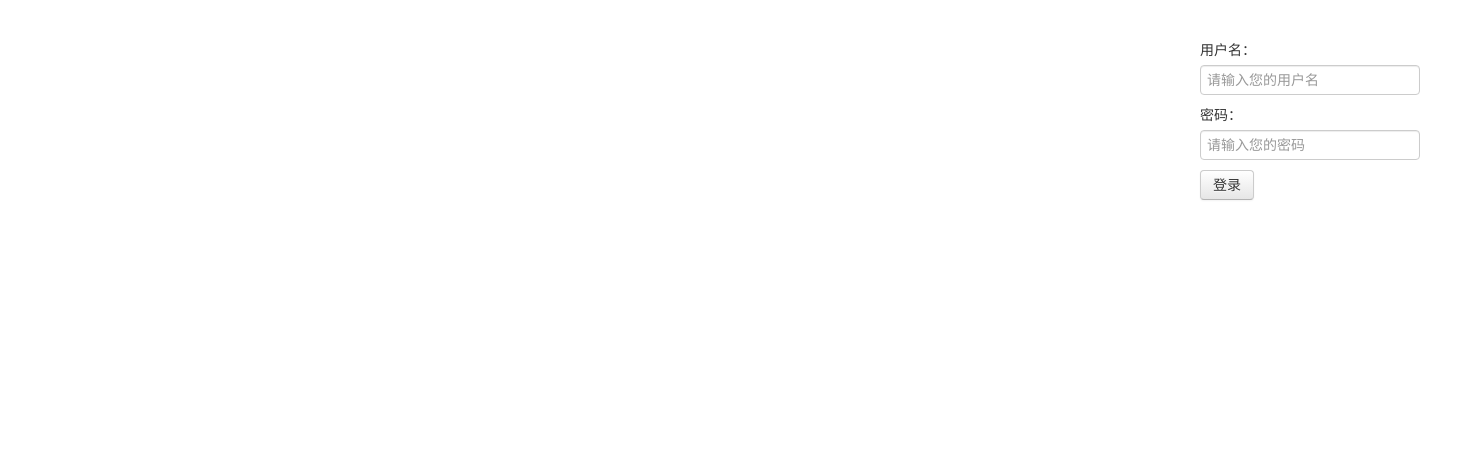
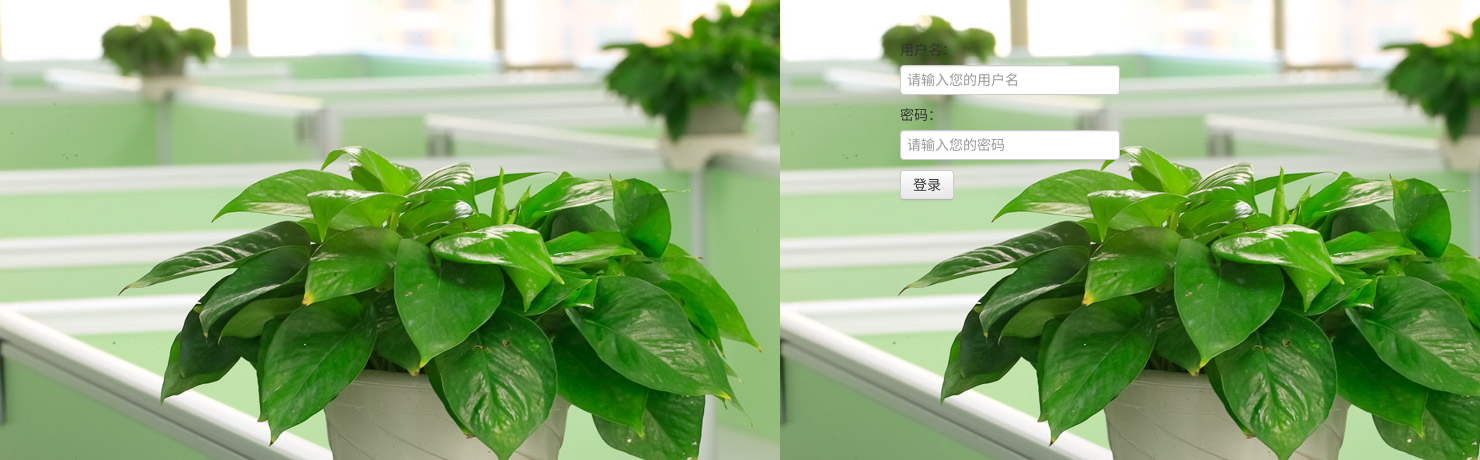
Before and after one commit to penciltim/LTPMS, a Django app: page /accounts/login/ in a window 1480 px wide. Shown: the top 460 px of the page. Run offline with Django 3.2, Linux system fonts and the light colour scheme; parts of the project's set-up code (start-up, migrations or seed data) failed here and were passed over; some libraries are stand-ins or nearby versions.

Commit message:
nothing big

```diff
--- a/templates/registration/login.html
+++ b/templates/registration/login.html
@@ -1,9 +1,9 @@
 {% extends "base.html" %}
 
 {% block body %}
-
+<body style="background-image:url(/static/img/flower.jpg)">
     <div class="row">
-	<div class="span3 offset12">
+        <div class="span3 offset9">
             <form action="" method="post"">
             {% csrf_token %}
             <label for="username">用户名：</label>
@@ -31,4 +31,5 @@
 			$(this).button('loading');
 		});
     </script>
+</body>
 {% endblock %}
```
Also changed, not shown: data.db, project/static/img/flower.jpg (added). Lines whose indentation alone changed are shown as unchanged.
